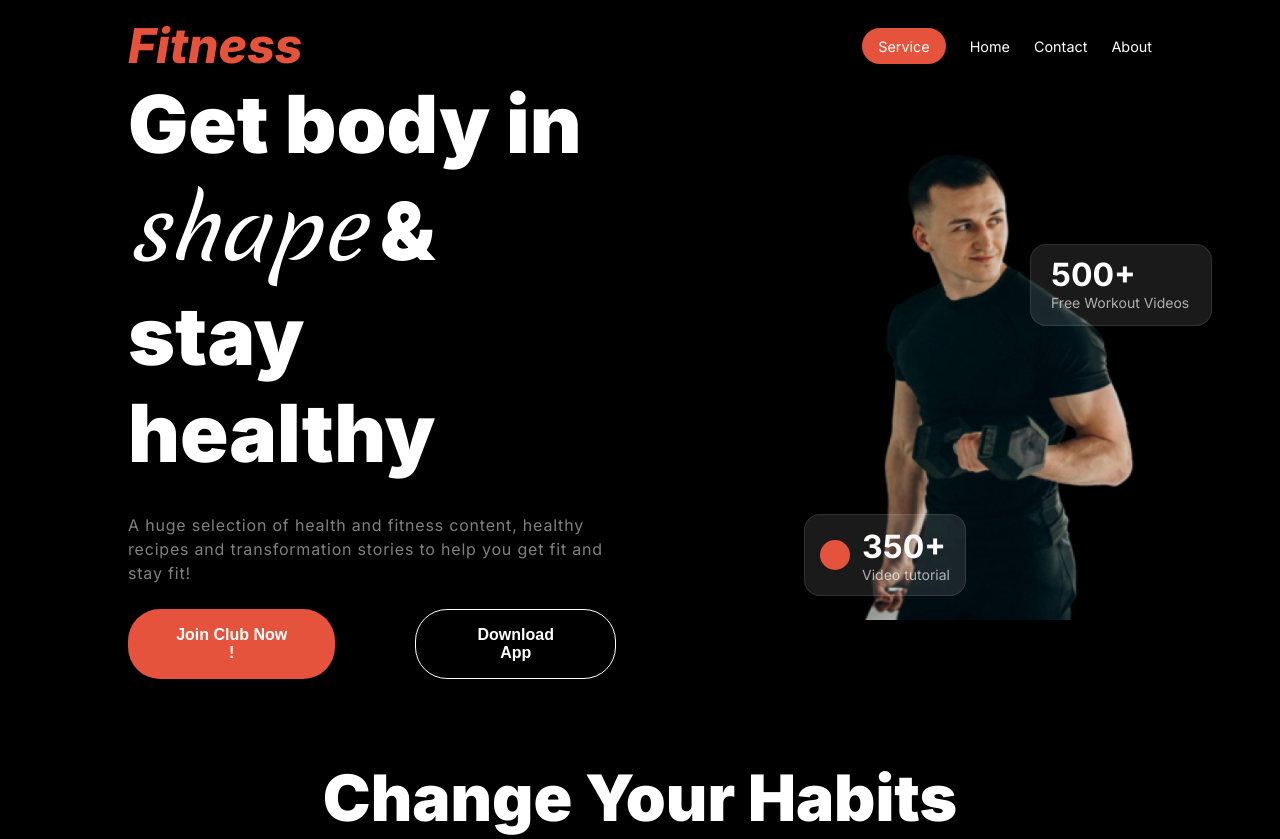
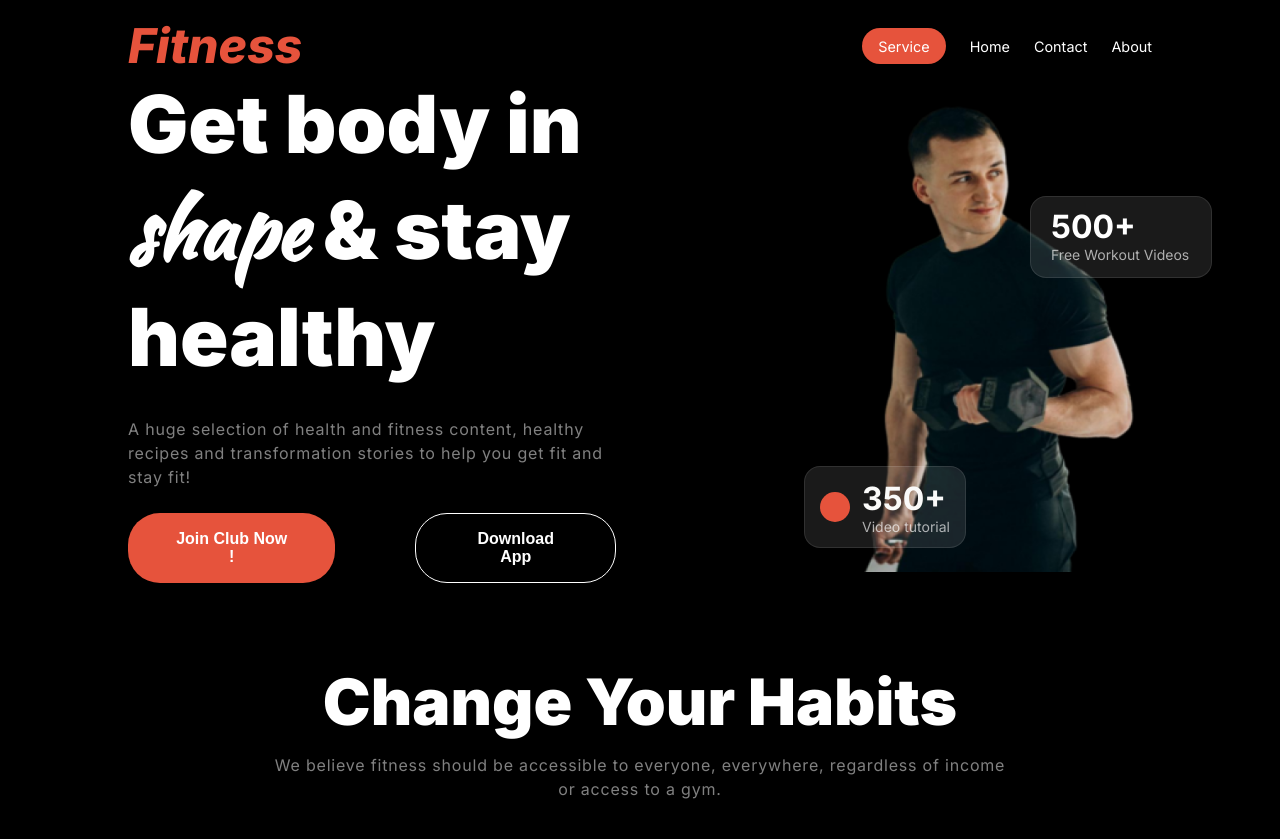
Before and after one commit to sakib17-GitHub/second-assignment, a plain HTML site: page index.html in a window 1280 px wide. Shown: the top 839 px of the page. Drawn offline with Linux system fonts and the light colour scheme.

Commit message:
font change

```diff
--- a/styles/style.css
+++ b/styles/style.css
@@ -1,5 +1,5 @@
 @import url('https://fonts.googleapis.com/css2?family=Inter:ital,opsz,wght@0,14..32,100..900;1,14..32,100..900&display=swap');
-@import url('https://fonts.googleapis.com/css2?family=Merienda:wght@300..900&display=swap');
+@import url('https://fonts.googleapis.com/css2?family=Kaushan+Script&display=swap');
 *{
     margin: 0px ;
     padding: 0px;
@@ -95,9 +95,8 @@ nav{
 }
 
 #shape{
-    font-family:"Merienda", cursive;
-    font-weight: 400;
-    font-style: italic;
+    font-family: "Kaushan Script", cursive;
+    font-weight: 900;
 }
 
 .banner-button{
```
